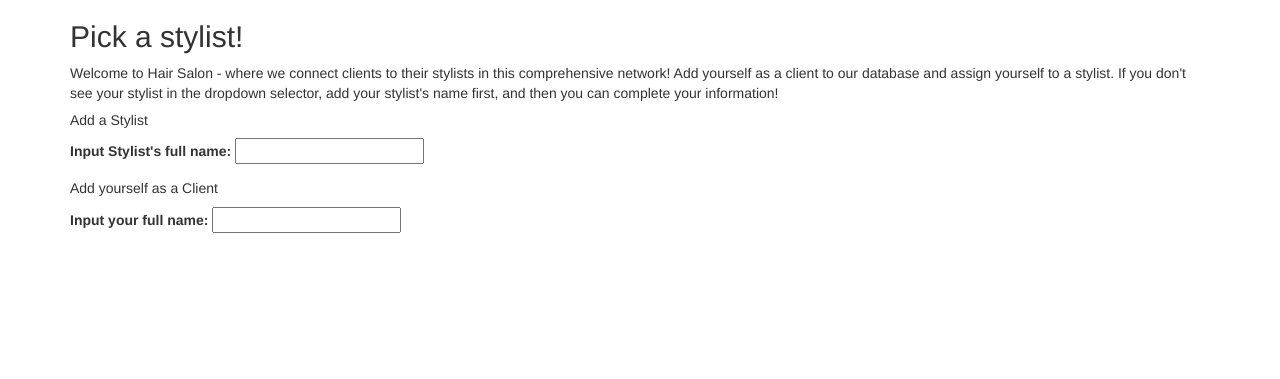
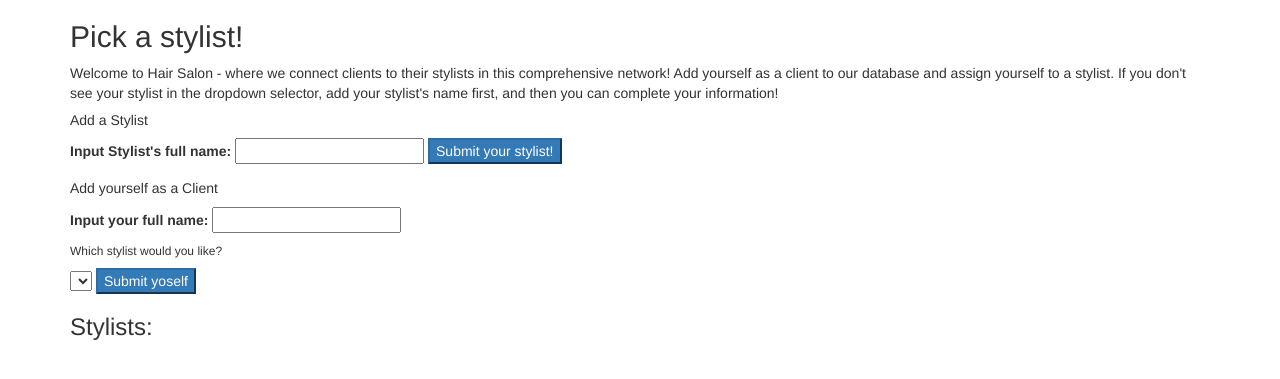
Before and after one commit to helloapro/php-cr3, a PHP site: template views/home.html.twig in a window 1280 px wide. Shown: the top 379 px of the page. Run offline with PHP 8.4, Linux system fonts and the light colour scheme; the template is opened without the code that fills it, so the values that code supplies are empty; some libraries are stand-ins or nearby versions.

Commit message:
finish content of home page. start buildout of functionality in home page and content in client list page template

```diff
--- a/app/app.php
+++ b/app/app.php
@@ -1,4 +1,5 @@
 <?php
+    date_default_timezone_set('America/Los_Angeles');
     require_once __DIR__.'/../vendor/autoload.php';
     require_once __DIR__.'/../src/Stylist.php';
     require_once __DIR__.'/../src/Client.php';
--- a/views/home.html.twig
+++ b/views/home.html.twig
@@ -18,15 +18,28 @@
             <form class="form-group" action="/add_stylist" method="post">
                 <label id="new_stylist" for="stylist_name">Input Stylist's full name:</label>
                 <input id="new_stylist" type="text" name="stylist_name">
+                <button type="submit" class="btn-primary">Submit your stylist!</button>
             </form>
 
             <h5>Add yourself as a Client</h5>
-            <form class="form-group" action="/add_stylist" method="post">
+            <form class="form-group" action="/add_client" method="post">
                 <label id="new_client" for="client_name">Input your full name:</label>
                 <input id="new_client" type="text" name="client_name">
+                <h6>Which stylist would you like?</h6>
+                <select id = "selectStylist" class="" name="stylist_id">
+                    {% for stylist in stylists %}
+                        <option value= {{ stylist.getId }}>{{ stylist.getName }}</option>
+                    {% endfor %}
+                </select>
+                <button type="submit" class="btn-primary">Submit yoself</button>
             </form>
 
-
+            <h3>Stylists:</h3>
+            <ul>
+                {% for stylist in stylists %}
+                    <li><a class="stylistList" href="stylists_list/{{ stylist.getId }}>{{ stylist.getName }}"</a></li>
+                {% endfor %}
+            </ul>
         </div>
 
     </body>
```
Also changed, not shown: views/clients-list.html.twig (added, +26 -0 lines).
